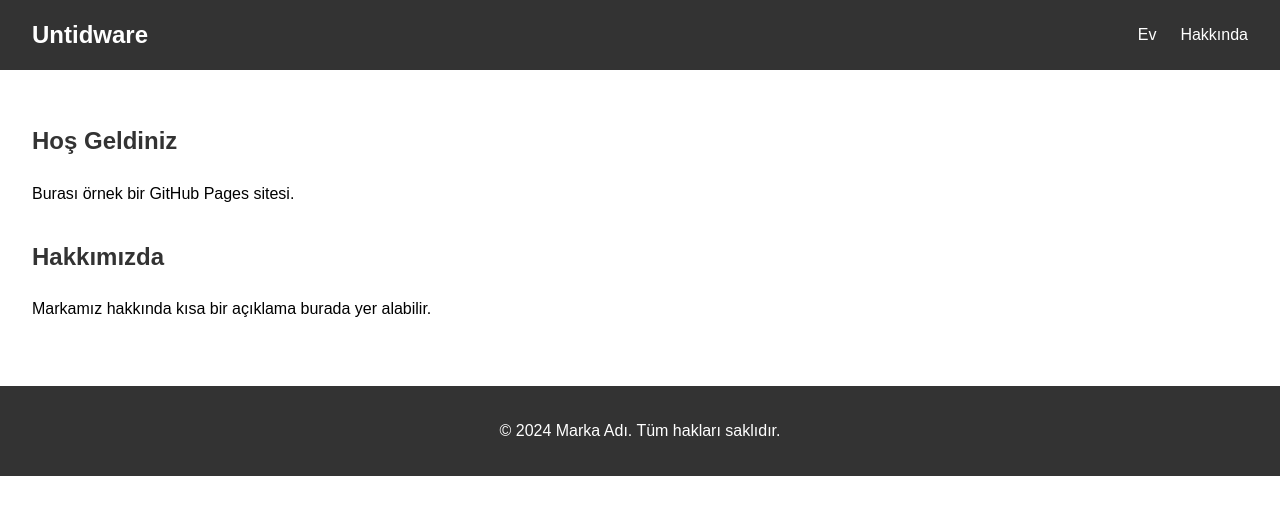
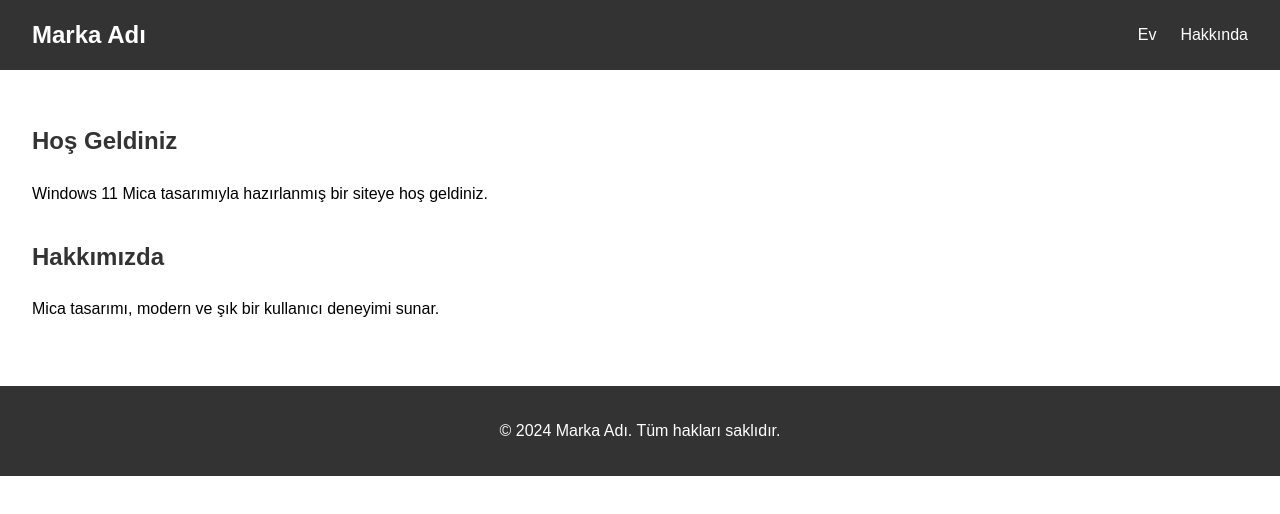
Before and after one commit to Erdem524581/Untidware, a plain HTML site: page index.html in a window 1280 px wide. Drawn offline with Linux system fonts and the light colour scheme.

Commit message:
Update index.html

```diff
--- a/index.html
+++ b/index.html
@@ -7,8 +7,8 @@
     <link rel="stylesheet" href="styles.css">
 </head>
 <body>
-    <header>
-        <div class="logo">Untidware</div>
+    <header class="mica-effect">
+        <div class="logo">Marka Adı</div>
         <nav>
             <ul>
                 <li><a href="#home">Ev</a></li>
@@ -19,14 +19,14 @@
     <main>
         <section id="home">
             <h1>Hoş Geldiniz</h1>
-            <p>Burası örnek bir GitHub Pages sitesi.</p>
+            <p>Windows 11 Mica tasarımıyla hazırlanmış bir siteye hoş geldiniz.</p>
         </section>
         <section id="about">
             <h2>Hakkımızda</h2>
-            <p>Markamız hakkında kısa bir açıklama burada yer alabilir.</p>
+            <p>Mica tasarımı, modern ve şık bir kullanıcı deneyimi sunar.</p>
         </section>
     </main>
-    <footer>
+    <footer class="mica-effect">
         <p>© 2024 Marka Adı. Tüm hakları saklıdır.</p>
     </footer>
 </body>
```
